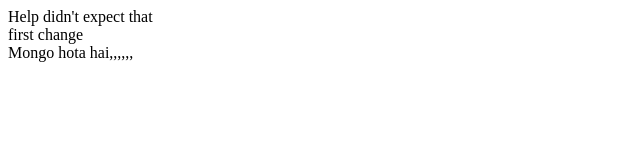
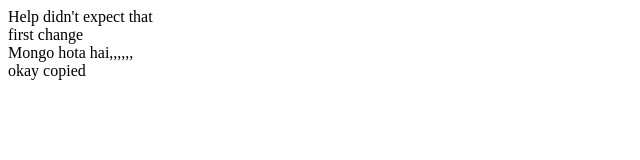
Before and after one commit to Deb-28/testRepo2, a plain HTML site: page gaa.html in a window 1280 px wide. Shown: the full height of the page, 0-640 px from the left. Drawn offline with Linux system fonts and the light colour scheme.

Commit message:
Update gaa.html

```diff
--- a/gaa.html
+++ b/gaa.html
@@ -10,5 +10,6 @@
     <div>Help didn't expect that</div>
     <div>first change</div>
     <div>Mongo hota hai,,,,,,</div>
+    <div>okay copied </div>
 </body>
 </html>
```
